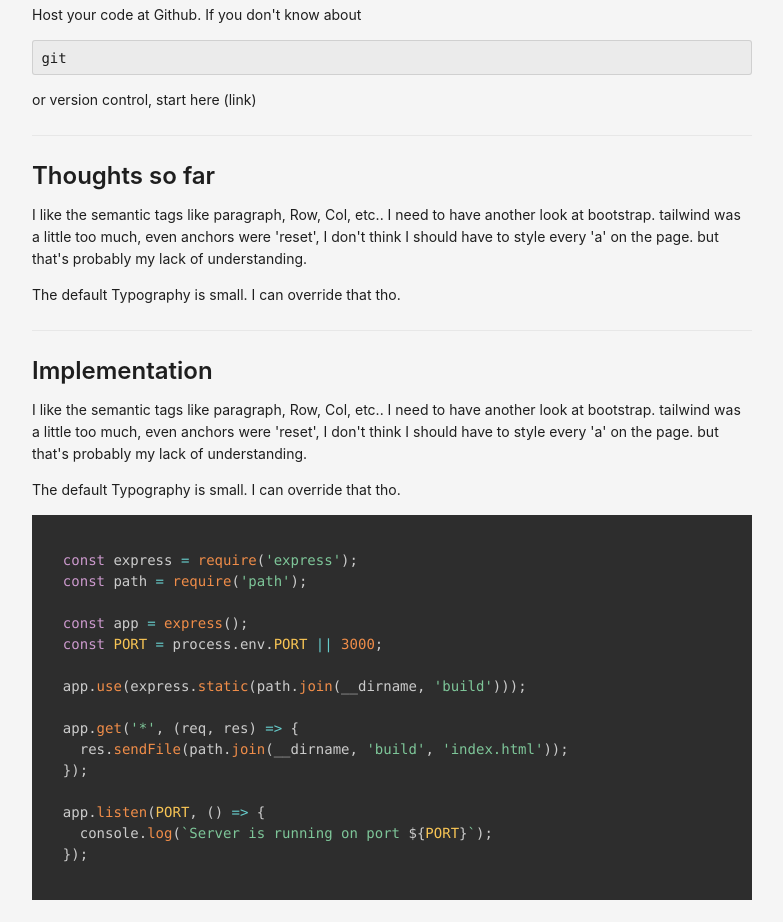
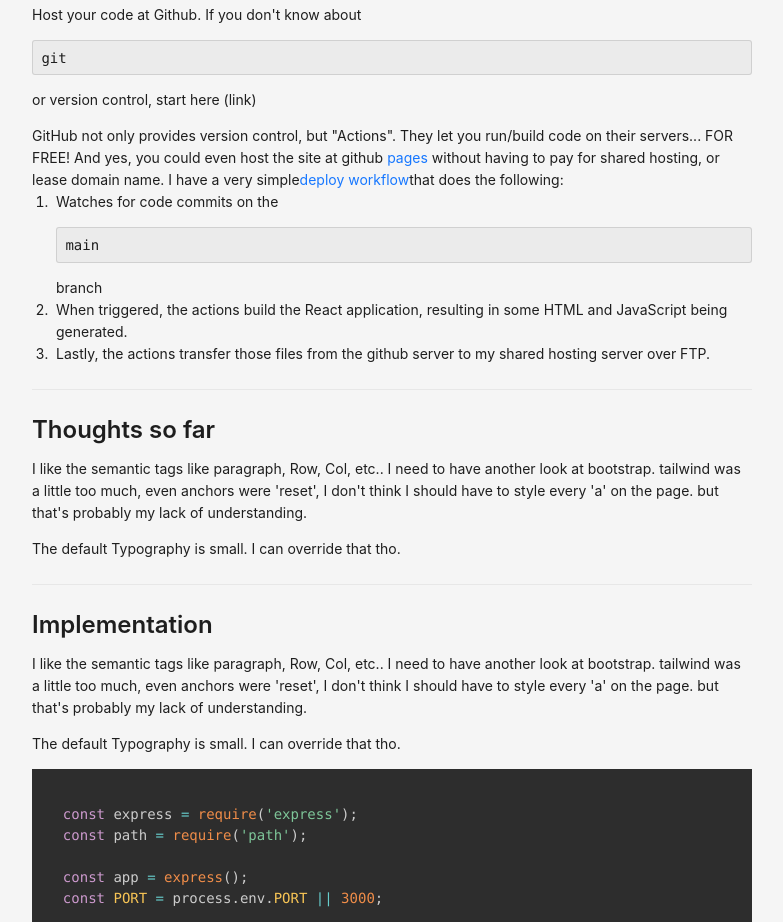
Before and after one commit to willwillis/react.willwillis.com, a React (Create React App) app: page / in a window 1280 px wide. Shown: the part 820-1742 px from the top of the page, without its empty margins (248-1031 px from the left). Built offline with nearby package versions, Linux system fonts and the light colour scheme.

Commit message:
commented out unused code. Linters are no laughing matter!

```diff
--- a/src/App.js
+++ b/src/App.js
@@ -15,12 +15,12 @@ function App() {
     { title: "Running React in shared hosting environment", status: "inProgress" },
   ];
 
-  const infraAndComponents = [
-    { title: "Local Development Environment", url: "", description: ""},
-    { title: "GitHub Repository", url: "", description: ""},
-    { title: "GitHub Actions", url: "", description: ""},
-    { title: "Shared Hosting Account", url: "https://namecrane.com/", description: ""}
-  ];
+  // const infraAndComponents = [
+  //   { title: "Local Development Environment", url: "", description: ""},
+  //   { title: "GitHub Repository", url: "", description: ""},
+  //   { title: "GitHub Actions", url: "", description: ""},
+  //   { title: "Shared Hosting Account", url: "https://namecrane.com/", description: ""}
+  // ];
 
   const serverCode = `
   const express = require('express');
@@ -95,7 +95,17 @@ function App() {
           Host your code at Github. If you don't know about <pre>git</pre> or version control, start here (link)
         </Paragraph>
         <Paragraph>
+          GitHub not only provides version control, but "Actions". They let you run/build code on their servers... FOR FREE! And yes,
+          you could even host the site at github <a href="https://pages.github.com/">pages</a> without
+          having to pay for shared hosting, or lease domain name. I have a very simple
+          <a href="https://github.com/willwillis/react.willwillis.com/blob/main/.github/workflows/deploy.yml">deploy workflow</a>
+           that does the following:
 
+           <ol>
+            <li>Watches for code commits on the <pre>main</pre> branch</li>
+            <li>When triggered, the actions build the React application, resulting in some HTML and JavaScript being generated.</li>
+            <li>Lastly, the actions transfer those files from the github server to my shared hosting server over FTP.</li>
+            </ol>
         </Paragraph>
 
 
```
